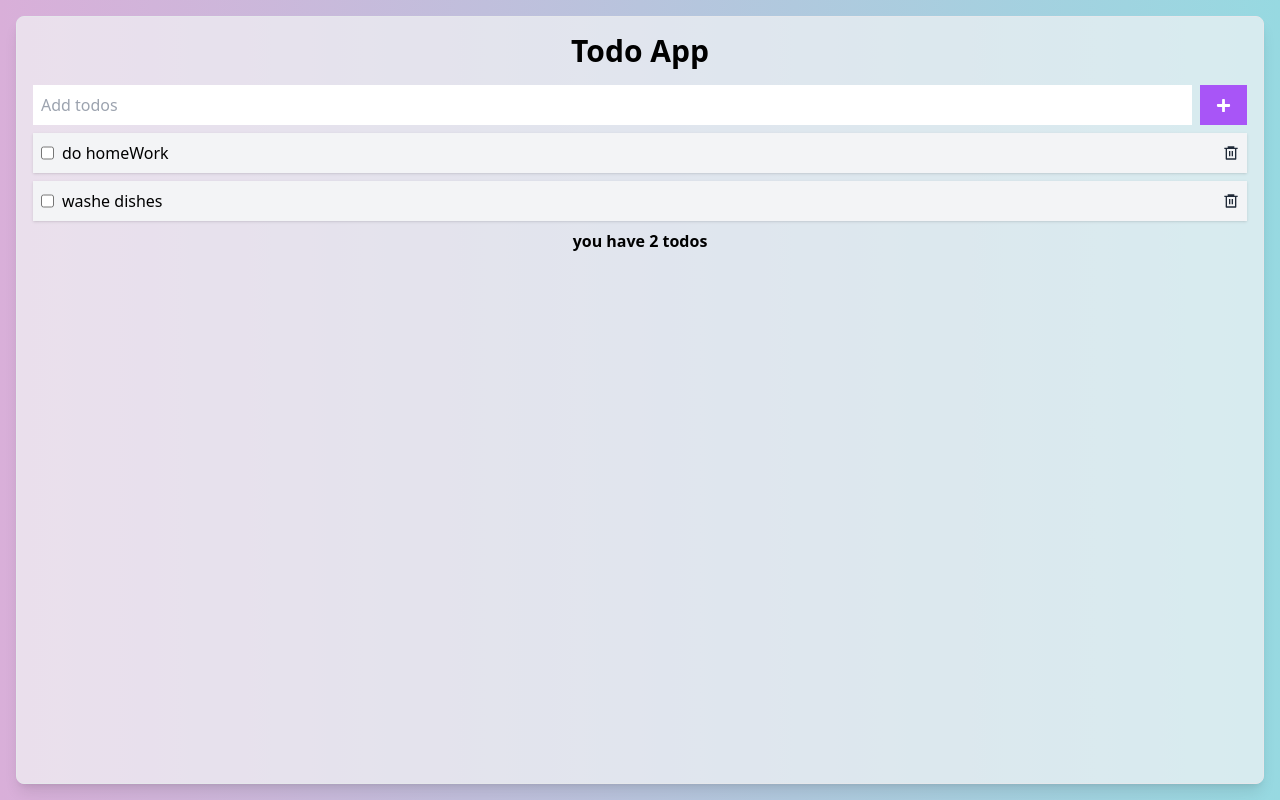
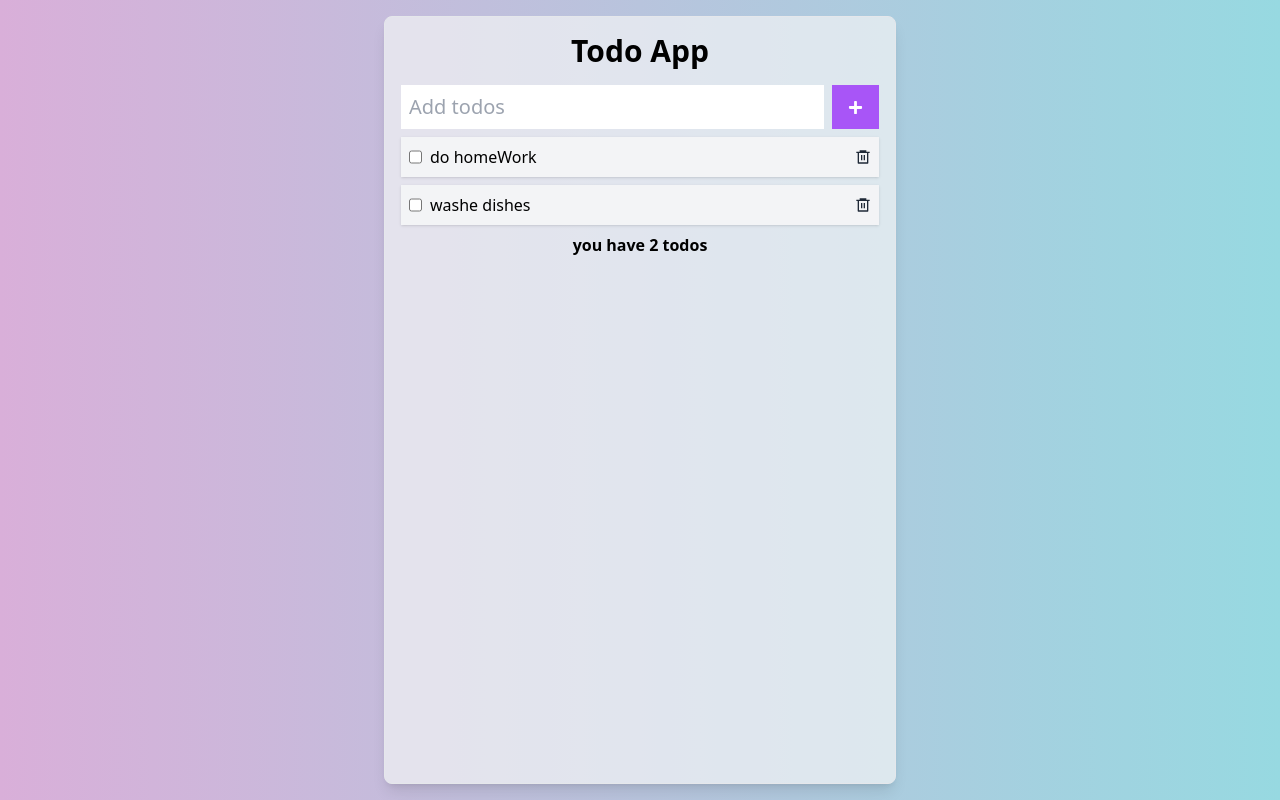
Before and after one commit to omidshali/todo-app-react, a React (Create React App) app: page / in a window 1280 px wide. Built offline with nearby package versions, Linux system fonts and the light colour scheme.

Commit message:
Edit something

```diff
--- a/src/App.js
+++ b/src/App.js
@@ -5,12 +5,18 @@ import Todo from "./components/Todo";
 function App() {
   const [todos, setTodos] = useState(["do homeWork", "washe dishes"]);
   return (
-    <div className="max-w-[1640px] h-screen bg-gradient-to-r from-[#D9AFD9] to-[#97D9E1] p-4">
-      <div className=" mx-auto h-full bg-gray-100/70 border rounded-lg p-4 shadow-lg ">
+    <div className=" h-screen bg-gradient-to-r from-[#D9AFD9] to-[#97D9E1] p-4">
+      <div className="max-w-lg mx-auto h-full bg-gray-100/70 border rounded-lg p-4 shadow-lg ">
         <h1 className="text-center font-bold text-3xl">Todo App</h1>
         <form className="w-full flex justify-between gap-2 mt-4">
-          <input className="w-full p-2" placeholder="Add todos" type="text" />
-          <button className="bg-purple-500 text-white px-4 "><FaPlus size={15}/></button>
+          <input
+            className="w-full p-2 text-xl"
+            placeholder="Add todos"
+            type="text"
+          />
+          <button className="bg-purple-500 text-white px-4 ">
+            <FaPlus size={15} />
+          </button>
         </form>
         <ul>
           {todos.map((todo, inex) => (
```
